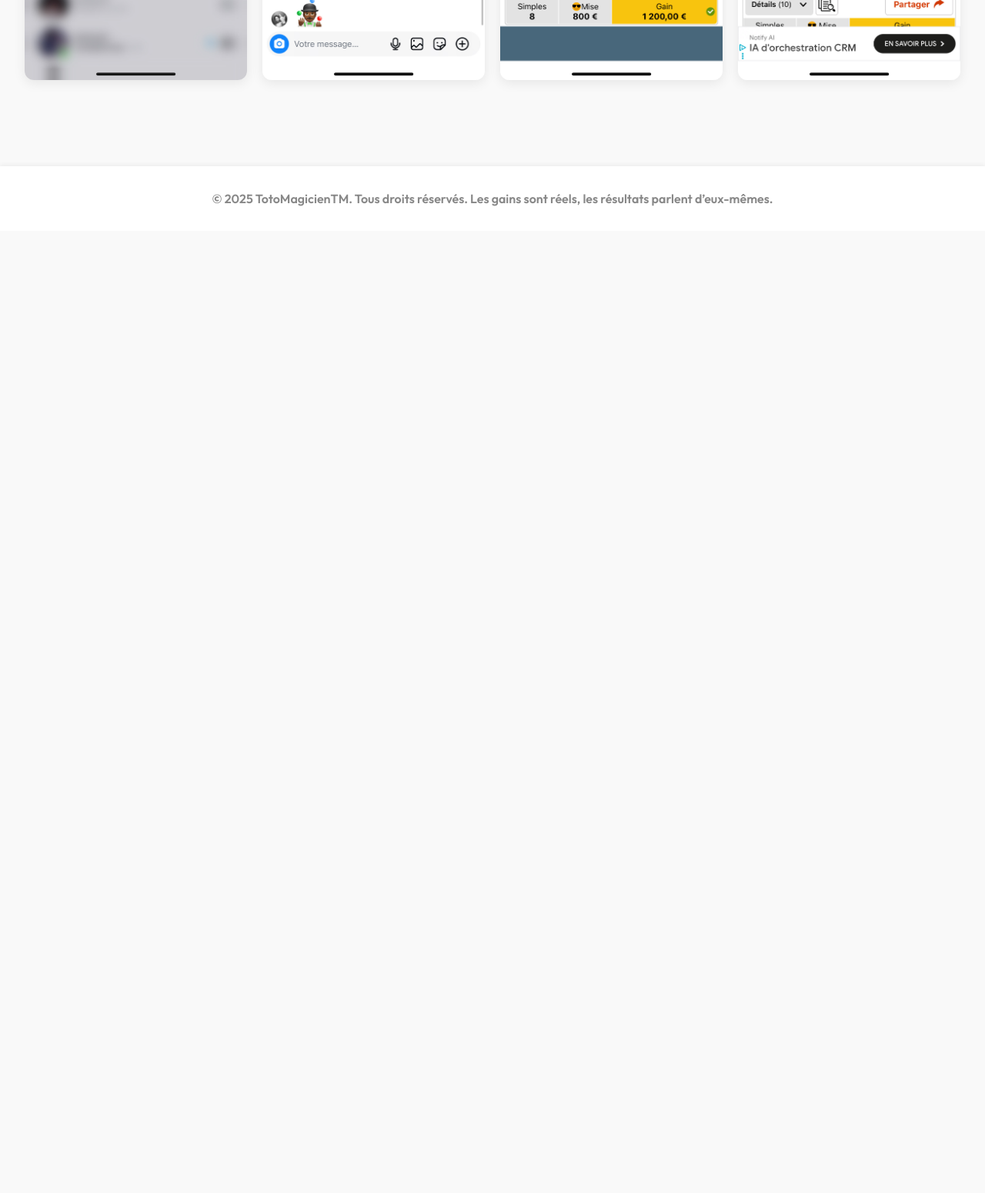
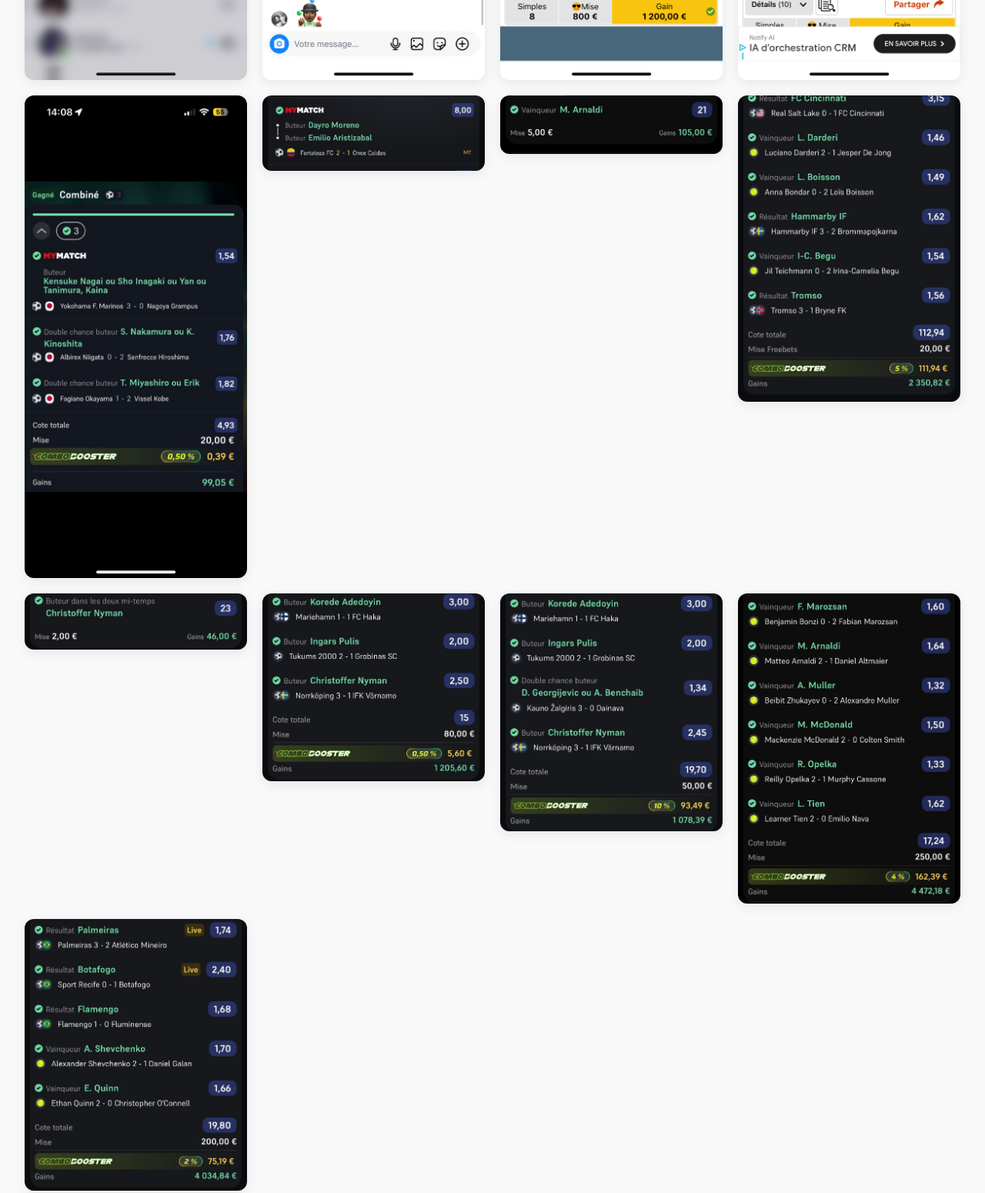
Before and after one commit to Toto-955/totomagicien, a website: page preuve.html in a window 1280 px wide. Shown: the part 9680-11230 px from the top of the page at 77% size. Before the commit the page ends 9980 px from the top, so only its background shows below. Drawn offline with Linux system fonts and the light colour scheme.

Commit message:
Update preuve.html

```diff
--- a/preuve.html
+++ b/preuve.html
@@ -189,6 +189,15 @@
     <img src="/assets/IMG_0014.JPG" alt="Preuve gain 62">
     <img src="/assets/IMG_0015.JPG" alt="Preuve gain 63">
     <img src="/assets/IMG_0016.JPG" alt="Preuve gain 64">
+     <img src="/assets/IMG_9284.png" alt="Preuve gain 65">
+    <img src="/assets/IMG_9332.jpeg" alt="Preuve gain 66">
+    <img src="/assets/IMG_9360.jpeg" alt="Preuve gain 67">
+    <img src="/assets/IMG_9381.jpeg" alt="Preuve gain 68">
+    <img src="/assets/IMG_9382.jpeg" alt="Preuve gain 69">
+    <img src="/assets/IMG_9383.jpeg" alt="Preuve gain 70">
+    <img src="/assets/IMG_9384.jpeg" alt="Preuve gain 71">
+    <img src="/assets/IMG_9385.jpeg" alt="Preuve gain 72">
+    <img src="/assets/IMG_9386.jpeg" alt="Preuve gain 73">
 
 
 
```
